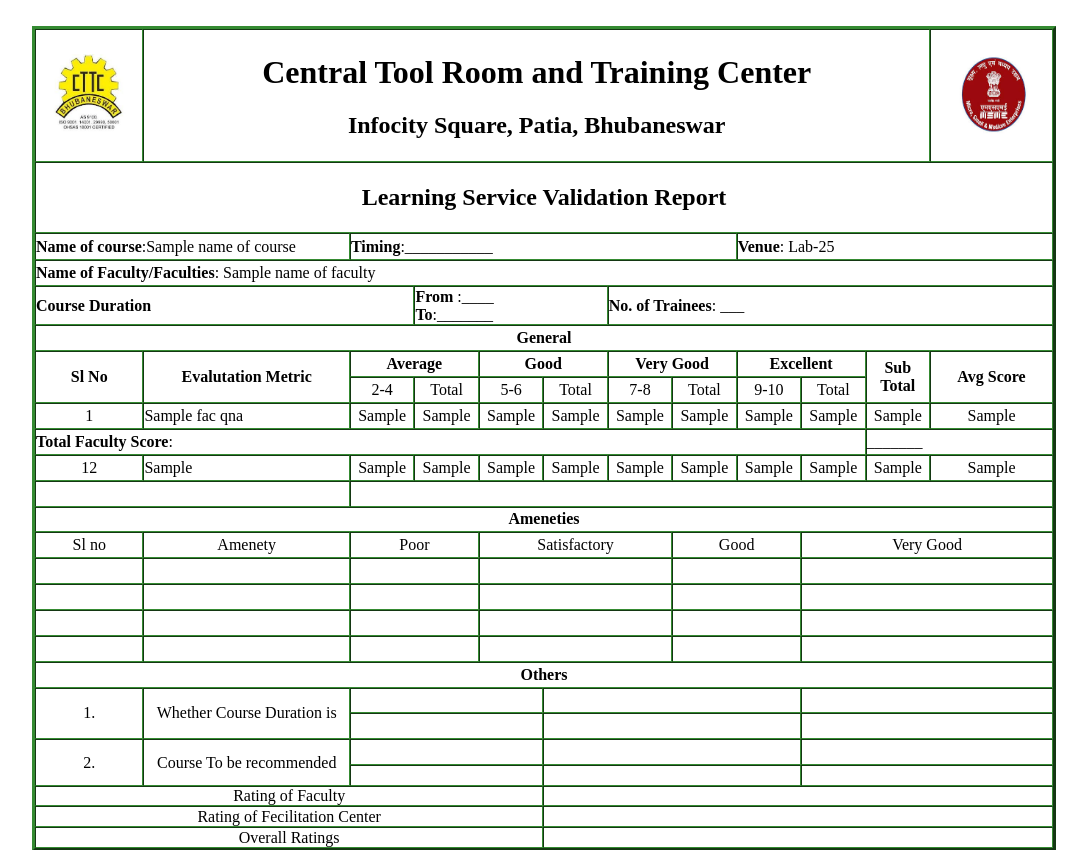
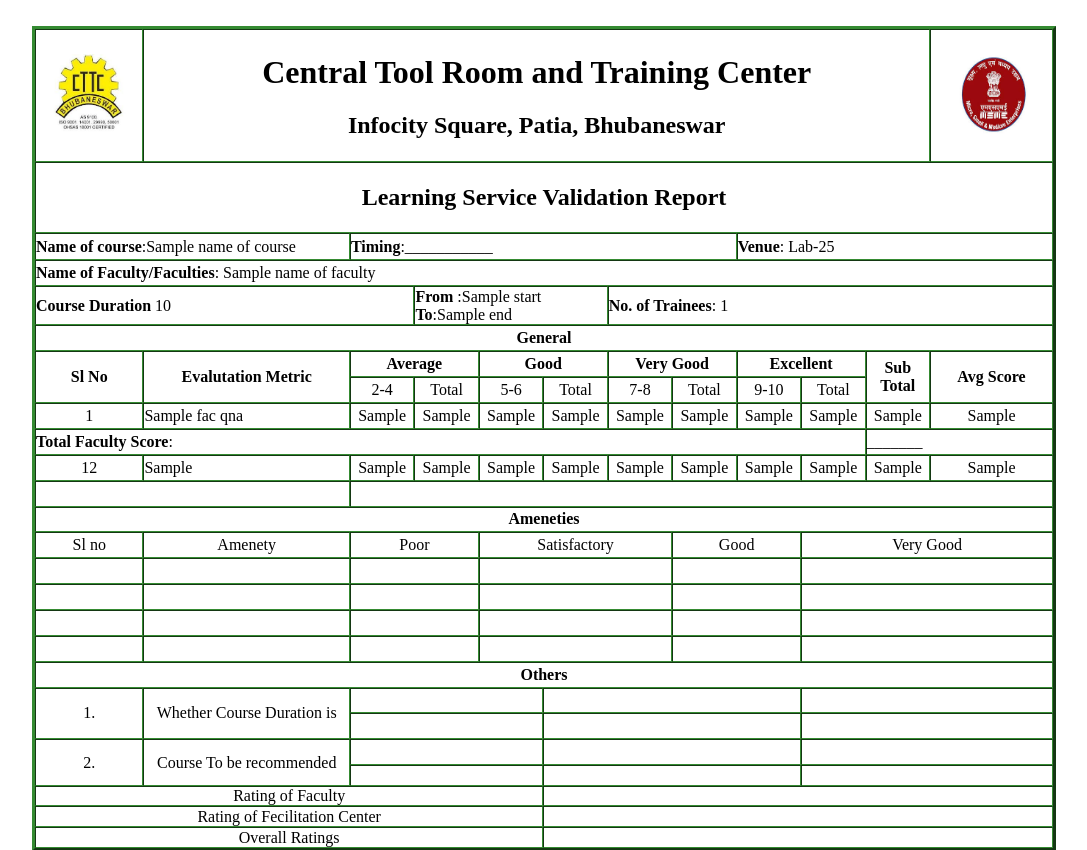
Before and after one commit to shamaunalam/Feedback, a Django app: template templates/feedbackConsolidated copy.html in a window 1280 px wide. Shown: the top 850 px of the page, without its empty margins (96-1183 px from the left). Run offline with Django 3.2, Linux system fonts and the light colour scheme; the template is opened without the code that fills it: most values are stand-ins (such as "Sample title", 1, 10 or a date in 2020).

Commit message:
eighth commit

```diff
--- a/templates/feedbackConsolidated copy.html
+++ b/templates/feedbackConsolidated copy.html
@@ -35,9 +35,9 @@
                 <td style="width: 701px; height: 23px;" colspan="12"><b>Name of Faculty/Faculties</b>:&nbsp;{{name_of_faculty}}</td>
             </tr>
             <tr style="height: 23px;">
-                <td style="width: 296.75px; height: 23px;" colspan="3"><b>Course Duration</b></td>
-                <td style="width: 108.797px; height: 23px;" colspan="3"><b>From</b> :____ <b><br>To</b>:_______</td>
-                <td style="width: 295.453px; height: 23px;" colspan="6"><b>No. of Trainees</b>: ___</td>
+                <td style="width: 296.75px; height: 23px;" colspan="3"><b>Course Duration</b> {{duration}}</td>
+                <td style="width: 108.797px; height: 23px;" colspan="3"><b>From</b> :{{start}} <b><br>To</b>:{{end}}</td>
+                <td style="width: 295.453px; height: 23px;" colspan="6"><b>No. of Trainees</b>: {{number}}</td>
             </tr>
             <tr style="height: 23px;">
                 <td style="width: 701px; height: 23px; text-align: center; vertical-align: middle;" colspan="12"><b>General</b></td>
```
Also changed, not shown: Employee/views.py (+9 -3 lines), db.sqlite3.
